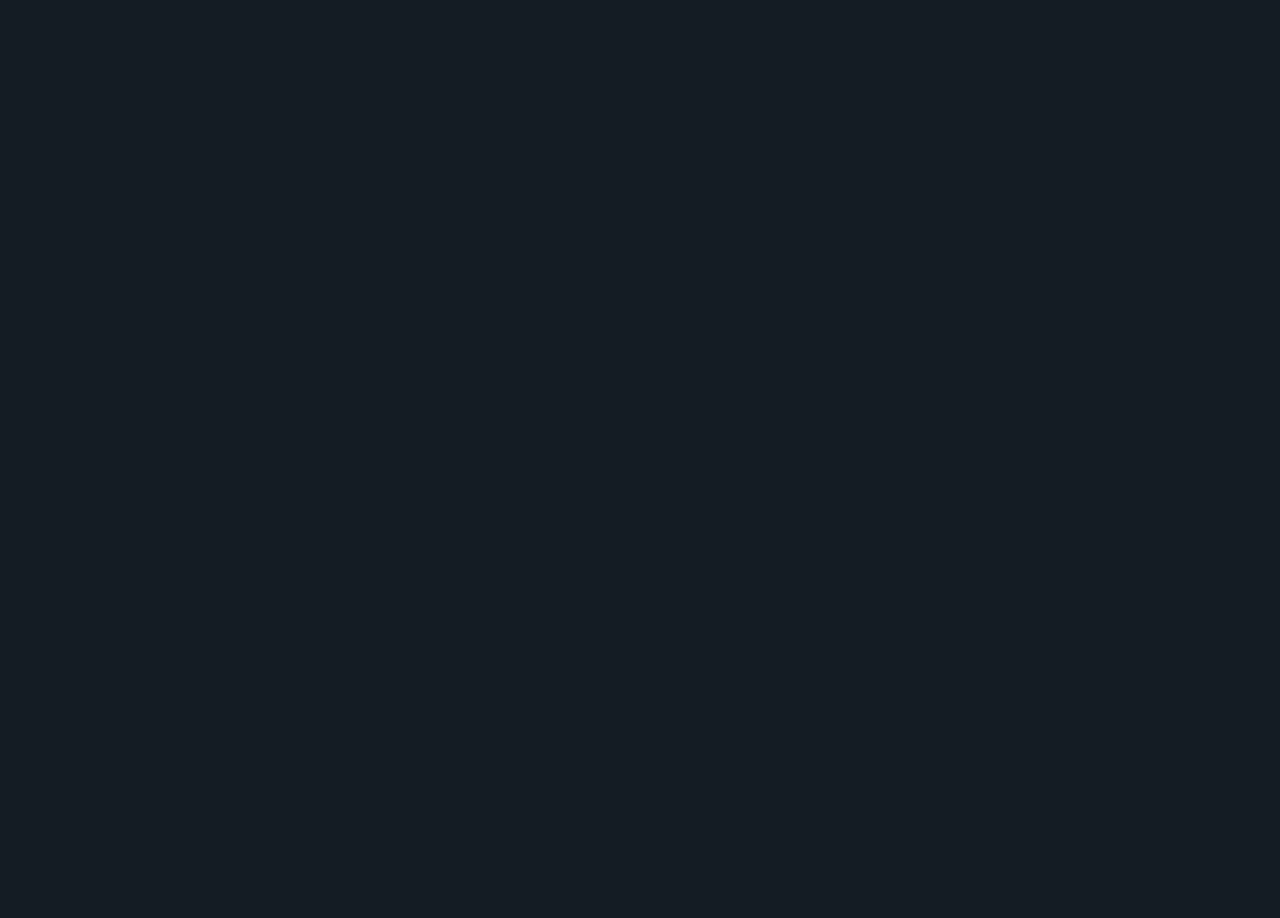
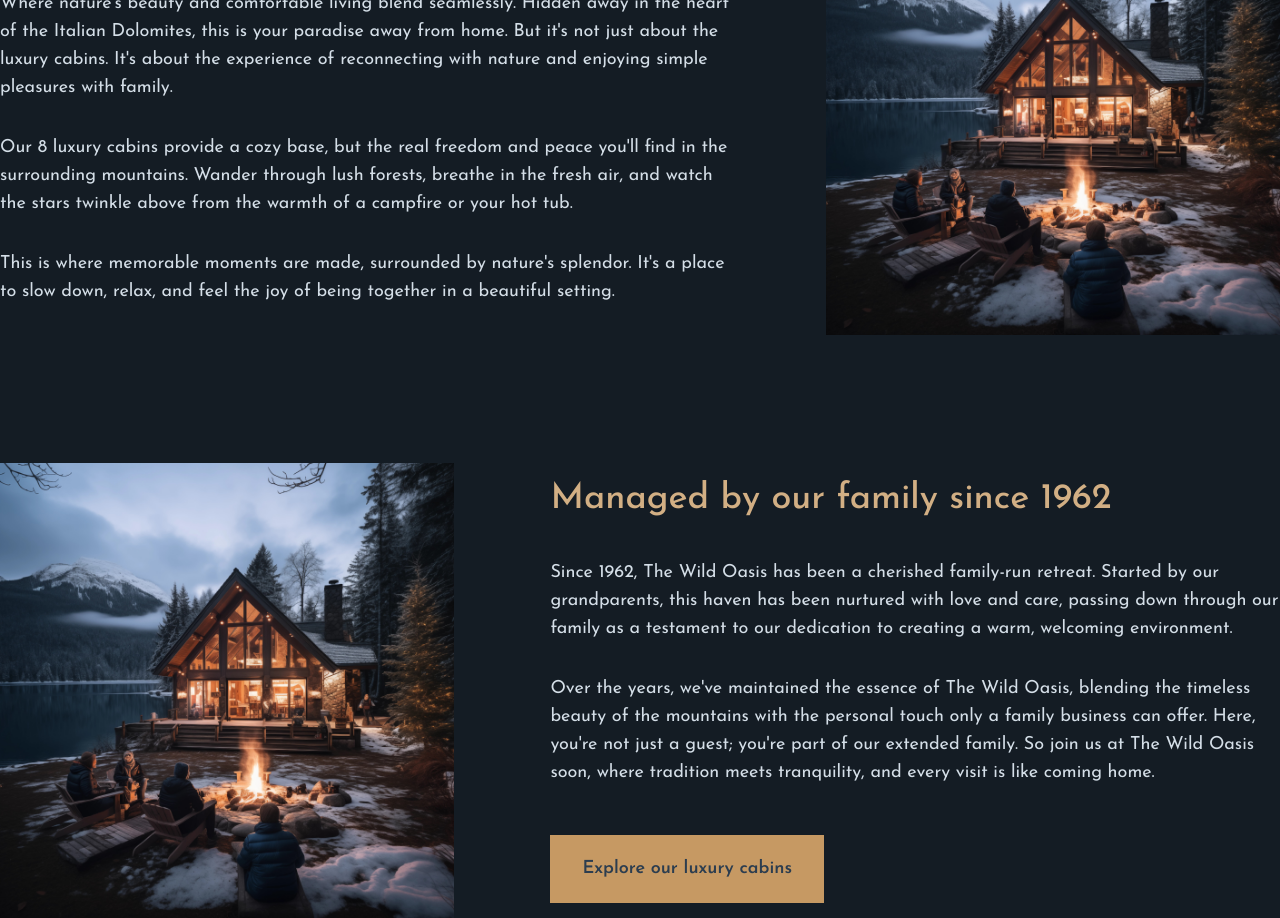
Before and after one commit to AhmedHesham303/The-Wild-Oasis-Hotel-Website, a Next.js app: page /about in a window 1280 px wide. Shown: the part 220-1138 px from the top of the page. Before the commit the page ends 800 px from the top, so only its background shows below. Built offline with nearby package versions, Linux system fonts and the light colour scheme.

Commit message:
feat : build about page with responsive design

```diff
--- a/app/about/page.js
+++ b/app/about/page.js
@@ -1,8 +1,77 @@
-export const metadata = {
-  title: "about",
-};
-function page() {
-  return <div>About</div>;
+import Image from "next/image";
+import AboutImage from "@/public/about-1.jpg";
+export default function Page() {
+  return (
+    <div className="grid grid-cols-5 gap-x-24 gap-y-32 text-lg items-center">
+      <div className="col-span-3">
+        <h1 className="text-4xl mb-10 text-accent-400 font-medium">
+          Welcome to The Wild Oasis
+        </h1>
+
+        <div className="space-y-8">
+          <p>
+            Where nature&apos;s beauty and comfortable living blend seamlessly.
+            Hidden away in the heart of the Italian Dolomites, this is your
+            paradise away from home. But it&apos;s not just about the luxury
+            cabins. It&apos;s about the experience of reconnecting with nature
+            and enjoying simple pleasures with family.
+          </p>
+          <p>
+            Our 8 luxury cabins provide a cozy base, but the real freedom and
+            peace you&apos;ll find in the surrounding mountains. Wander through
+            lush forests, breathe in the fresh air, and watch the stars twinkle
+            above from the warmth of a campfire or your hot tub.
+          </p>
+          <p>
+            This is where memorable moments are made, surrounded by
+            nature&apos;s splendor. It&apos;s a place to slow down, relax, and
+            feel the joy of being together in a beautiful setting.
+          </p>
+        </div>
+      </div>
+
+      <div className="col-span-2">
+        <Image
+          src={AboutImage}
+          alt="Family sitting around a fire pit in front of cabin"
+        />
+      </div>
+
+      <div className="col-span-2">
+        <Image src={AboutImage} alt="Family that manages The Wild Oasis" />
+      </div>
+
+      <div className="col-span-3">
+        <h1 className="text-4xl mb-10 text-accent-400 font-medium">
+          Managed by our family since 1962
+        </h1>
+
+        <div className="space-y-8">
+          <p>
+            Since 1962, The Wild Oasis has been a cherished family-run retreat.
+            Started by our grandparents, this haven has been nurtured with love
+            and care, passing down through our family as a testament to our
+            dedication to creating a warm, welcoming environment.
+          </p>
+          <p>
+            Over the years, we&apos;ve maintained the essence of The Wild Oasis,
+            blending the timeless beauty of the mountains with the personal
+            touch only a family business can offer. Here, you&apos;re not just a
+            guest; you&apos;re part of our extended family. So join us at The
+            Wild Oasis soon, where tradition meets tranquility, and every visit
+            is like coming home.
+          </p>
+
+          <div>
+            <a
+              href="/cabins"
+              className="inline-block mt-4 bg-accent-500 px-8 py-5 text-primary-800 text-lg font-semibold hover:bg-accent-600 transition-all"
+            >
+              Explore our luxury cabins
+            </a>
+          </div>
+        </div>
+      </div>
+    </div>
+  );
 }
-
-export default page;
--- /dev/null
+++ b/app/account/profile/page.js
@@ -0,0 +1,70 @@
+import SelectCountry from "@/app/_components/SelectCountry";
+
+export default function Page() {
+  // CHANGE
+  const countryFlag = "pt.jpg";
+  const nationality = "portugal";
+
+  return (
+    <div>
+      <h2 className="font-semibold text-2xl text-accent-400 mb-4">
+        Update your guest profile
+      </h2>
+
+      <p className="text-lg mb-8 text-primary-200">
+        Providing the following information will make your check-in process
+        faster and smoother. See you soon!
+      </p>
+
+      <form className="bg-primary-900 py-8 px-12 text-lg flex gap-6 flex-col">
+        <div className="space-y-2">
+          <label>Full name</label>
+          <input
+            disabled
+            className="px-5 py-3 bg-primary-200 text-primary-800 w-full shadow-sm rounded-sm disabled:cursor-not-allowed disabled:bg-gray-600 disabled:text-gray-400"
+          />
+        </div>
+
+        <div className="space-y-2">
+          <label>Email address</label>
+          <input
+            disabled
+            className="px-5 py-3 bg-primary-200 text-primary-800 w-full shadow-sm rounded-sm disabled:cursor-not-allowed disabled:bg-gray-600 disabled:text-gray-400"
+          />
+        </div>
+
+        <div className="space-y-2">
+          <div className="flex items-center justify-between">
+            <label htmlFor="nationality">Where are you from?</label>
+            <img
+              src={countryFlag}
+              alt="Country flag"
+              className="h-5 rounded-sm"
+            />
+          </div>
+
+          <SelectCountry
+            name="nationality"
+            id="nationality"
+            className="px-5 py-3 bg-primary-200 text-primary-800 w-full shadow-sm rounded-sm"
+            defaultCountry={nationality}
+          />
+        </div>
+
+        <div className="space-y-2">
+          <label htmlFor="nationalID">National ID number</label>
+          <input
+            name="nationalID"
+            className="px-5 py-3 bg-primary-200 text-primary-800 w-full shadow-sm rounded-sm"
+          />
+        </div>
+
+        <div className="flex justify-end items-center gap-6">
+          <button className="bg-accent-500 px-8 py-4 text-primary-800 font-semibold hover:bg-accent-600 transition-all disabled:cursor-not-allowed disabled:bg-gray-500 disabled:text-gray-300">
+            Update profile
+          </button>
+        </div>
+      </form>
+    </div>
+  );
+}
--- /dev/null
+++ b/app/account/reservations/page.js
@@ -0,0 +1,29 @@
+import ReservationCard from "./ReservationCard";
+
+export default function Page() {
+  // CHANGE
+  const bookings = [];
+
+  return (
+    <div>
+      <h2 className="font-semibold text-2xl text-accent-400 mb-7">
+        Your reservations
+      </h2>
+
+      {bookings.length === 0 ? (
+        <p className="text-lg">
+          You have no reservations yet. Check out our{" "}
+          <a className="underline text-accent-500" href="/cabins">
+            luxury cabins &rarr;
+          </a>
+        </p>
+      ) : (
+        <ul className="space-y-6">
+          {bookings.map((booking) => (
+            <ReservationCard booking={booking} key={booking.id} />
+          ))}
+        </ul>
+      )}
+    </div>
+  );
+}
--- a/app/cabins/page.js
+++ b/app/cabins/page.js
@@ -13,9 +13,9 @@
         Cozy yet luxurious cabins, located right in the heart of the Italian
         Dolomites. Imagine waking up to beautiful mountain views, spending your
         days exploring the dark forests around, or just relaxing in your private
-        hot tub under the stars. Enjoy nature's beauty in your own little home
-        away from home. The perfect spot for a peaceful, calm vacation. Welcome
-        to paradise.
+        hot tub under the stars. Enjoy nature&apos;s beauty in your own little
+        home away from home. The perfect spot for a peaceful, calm vacation.
+        Welcome to paradise.
       </p>
 
       {cabins.length > 0 && (
--- a/app/layout.js
+++ b/app/layout.js
@@ -19,7 +19,7 @@
         className={`${josefin.className} bg-primary-950 text-primary-100 min-h-screen`}
       >
         <Header />
-        <main className="max-w-7xl bg-red-500 mx-auto "> {children}</main>
+        <main className="max-w-7xl  mx-auto "> {children}</main>
       </body>
     </html>
   );
--- a/app/page.js
+++ b/app/page.js
@@ -1,6 +1,6 @@
 import Image from "next/image";
 import Link from "next/link";
-import HeroImg from "@/public/bg.png";
+import HeroImg from "./../public/bg.png";
 export default function Page() {
   return (
     <main className="mt-24">
```
Also changed, not shown: app/_components/Header.js (+4 -4 lines), package.json (+6 -5 lines), tsconfig.json (added, +34 -0 lines), app/blog/page.tsx (added), 1 other file (tests, documents, lock files or other folders).
